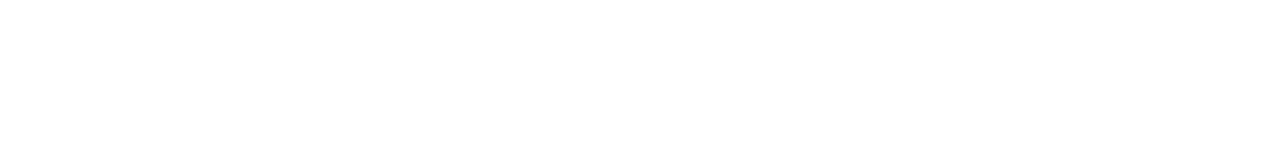
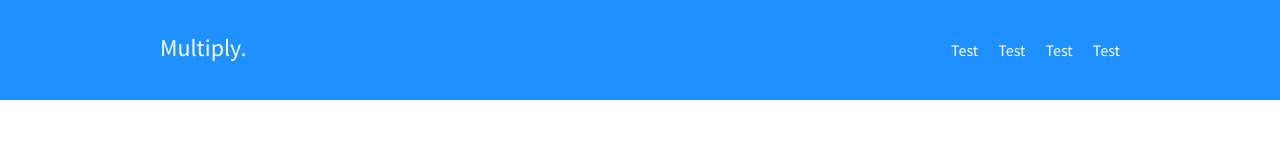
Before and after one commit to csan21/mock-up, a plain HTML site: page index.html in a window 1280 px wide. Drawn offline with Linux system fonts and the light colour scheme.

Commit message:
Add mock navigation

```diff
--- a/css/styles.css
+++ b/css/styles.css
@@ -0,0 +1,54 @@
+html {
+  font-family: 'Source Sans Pro', sans-serif;
+}
+
+body {
+  width: 100%;
+  margin: 0;
+}
+
+a {
+  color: #fff;
+  text-decoration: none;
+}
+
+/* Navigation bar */
+
+#navbar {
+  width: 100%;
+  background-color: dodgerblue;
+  height: 100px;
+  position: fixed;
+  margin-top: 0px;
+}
+
+#navbar-content {
+  margin: 0 auto;
+  width: 960px;
+}
+
+#company-name {
+  margin-top: 32px;
+  display: inline-block;
+  font-size: 24px;
+  color: #fff;
+}
+
+#nav-links {
+  margin-top: 20px;
+  float: right;
+}
+
+#nav-links ul {
+  margin: 0 auto;
+  list-style: none;
+  display: inline-block;
+}
+
+#nav-links li {
+  margin-top: 20px;
+  float: left;
+  padding-left: 20px;
+}
+
+/* Main Content Section */
--- a/index.html
+++ b/index.html
@@ -2,9 +2,29 @@
 <html>
   <head>
     <meta charset="utf-8">
+    <link rel="stylesheet" type="text/css" href="css/styles.css">
+    <link href="https://fonts.googleapis.com/css?family=Source+Sans+Pro" rel="stylesheet">
+
     <title>Multiply</title>
   </head>
   <body>
+    <header id="navbar">
+      <div id="navbar-content">
+        <div id="company-name">
+          Multiply.
+        </div>
+        <nav id="nav-links">
+          <ul>
+            <li><a href="#">Test</a></li>
+            <li><a href="#">Test</a></li>
+            <li><a href="#">Test</a></li>
+            <li><a href="#">Test</a></li>
+          </ul>
+        </nav>
+      </div>
+    </header>
+    <div class="container">
 
+    </div>
   </body>
 </html>
```
